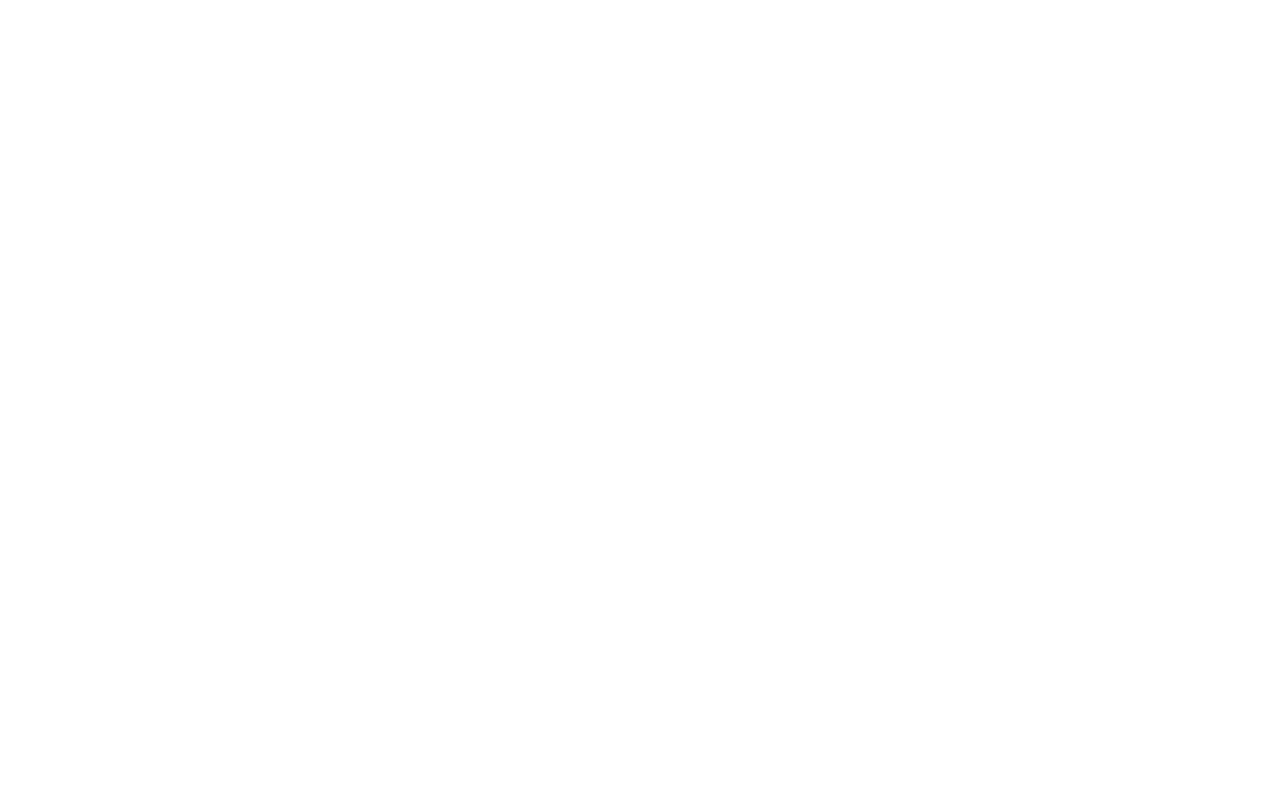
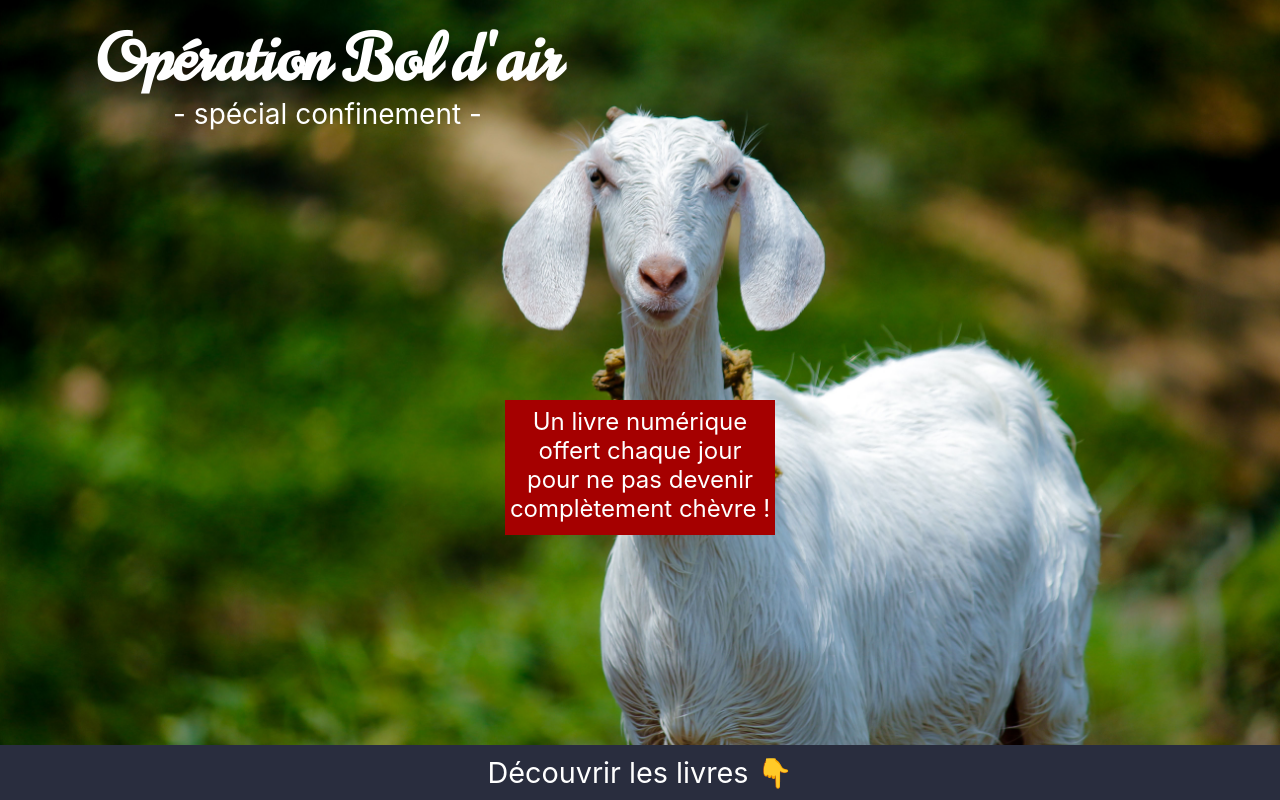
Before and after one commit to biblys/operation-bol-d-air.fr, a React (Create React App) app: page / in a window 1280 px wide. Built offline with nearby package versions, Linux system fonts and the light colour scheme.

Commit message:
Add HomePage component

```diff
--- a/src/App/App.tsx
+++ b/src/App/App.tsx
@@ -1,10 +1,12 @@
 import React from 'react';
+import HomePage from '../HomePage/HomePage';
+
 import './App.css';
 
 function App() {
   return (
     <div className="App">
-
+      <HomePage/>
     </div>
   );
 }
--- /dev/null
+++ b/src/HomePage/HomePage.css
@@ -0,0 +1,42 @@
+.HomePage {
+  background: url('./background.jpg');
+  background-position: center center;
+  background-size: cover;
+  color: white;
+}
+
+.page-title {
+  color: white;
+  font-family: 'Norican', cursive;
+}
+
+.page-subtitle {
+  margin-top: -8px;
+}
+
+.catchline {
+  background: #a50000;
+  left: 50%;
+  font-size: 1.5rem;
+  padding: 7px 0 12px;
+  position: absolute;
+  top: 50%;
+  transform: translateX(-50%);
+  width: 270px;
+}
+
+@media (min-width: 768px) {
+  .page-title {
+    font-size: 4rem;
+  }
+
+  .page-subtitle {
+    font-size: 1.75rem;
+  }
+}
+
+@media (min-aspect-ratio: 1/1) {
+  .header {
+    width: 50%;
+  }
+}
--- /dev/null
+++ b/src/HomePage/HomePage.tsx
@@ -0,0 +1,30 @@
+import React from 'react';
+
+import './HomePage.css';
+
+function App() {
+  return (
+    <div className="HomePage page">
+      <header className="header">
+        <h1 className="page-title">Opération Bol d'air</h1>
+        <p className="page-subtitle">- spécial confinement -</p>
+      </header>
+
+      <p className="catchline">
+        <span className="catchline-highlight">
+          Un livre numérique<br/>
+          offert chaque jour<br />
+          pour ne pas devenir<br />
+          complètement chèvre !
+        </span>
+      </p>
+
+      <footer className="footer">
+        Découvrir les livres{' '}
+        <span role="img" aria-label="down">👇</span>
+      </footer>
+    </div>
+  );
+}
+
+export default App;
--- a/src/index.css
+++ b/src/index.css
@@ -1,3 +1,5 @@
+@import url('https://fonts.googleapis.com/css?family=Norican&display=swap');
+
 body {
   margin: 0;
   font-family: -apple-system, BlinkMacSystemFont, 'Segoe UI', 'Roboto', 'Oxygen',
@@ -5,4 +7,33 @@
     sans-serif;
   -webkit-font-smoothing: antialiased;
   -moz-osx-font-smoothing: grayscale;
+  font-size: 62.5%;
 }
+
+.page {
+  box-sizing: border-box;
+  height: 100vh;
+  padding: 15px;
+  text-align: center;
+}
+
+.footer {
+  background: #292d3e;
+  bottom: 0;
+  color: white;
+  font-size: 1.8rem;
+  left: 0;
+  padding: 10px 0;
+  position: absolute;
+  width: 100%;
+}
+
+h1 {
+  font-size: 2.4rem;
+  margin: 0;
+}
+
+p {
+  font-size: 1rem;
+  margin: 0;
+}
```
Also changed, not shown: src/HomePage/background.jpg (added).
